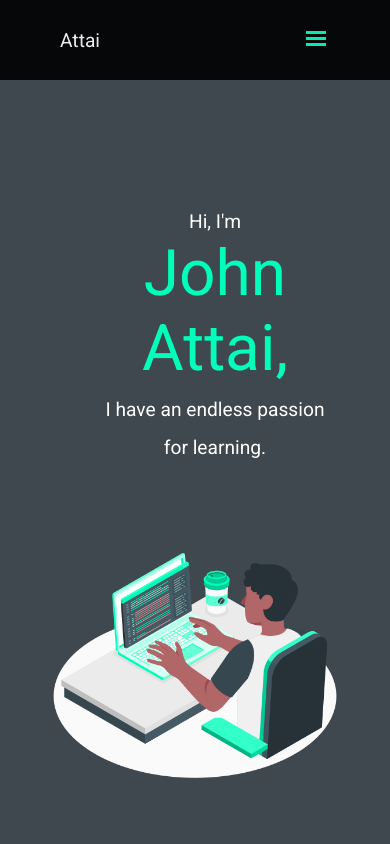
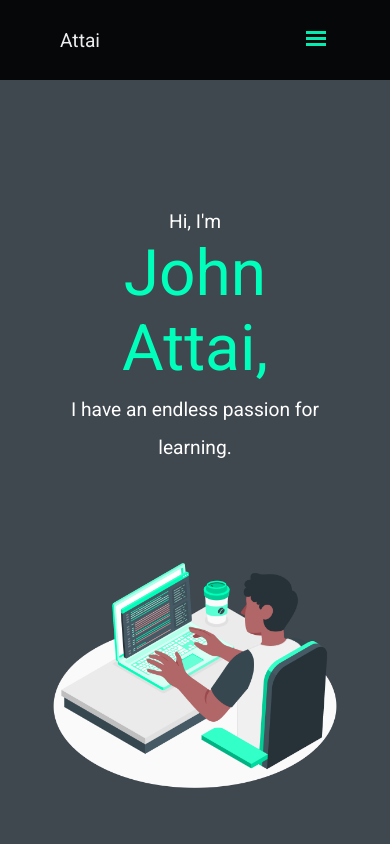
Before and after one commit to DonAttai/portfolio, a plain HTML site: page index.html in a window 390 px wide. Shown: the top 844 px of the page. Drawn offline with Linux system fonts and the light colour scheme.

Commit message:
added .intro to media query

```diff
--- a/style.css
+++ b/style.css
@@ -301,6 +301,10 @@ footer {
   .main {
     flex-direction: column;
   }
+
+  .intro {
+    padding: 10px 20px;
+  }
   footer {
     flex-direction: column;
     gap: 20px;
```
